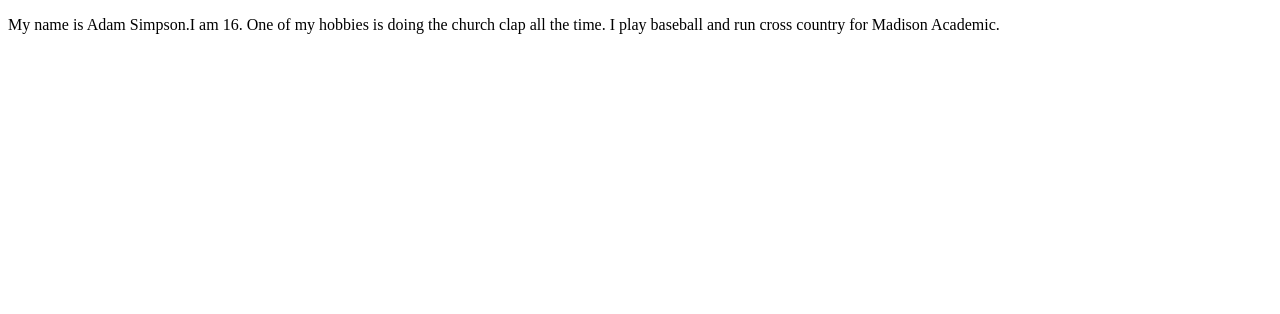
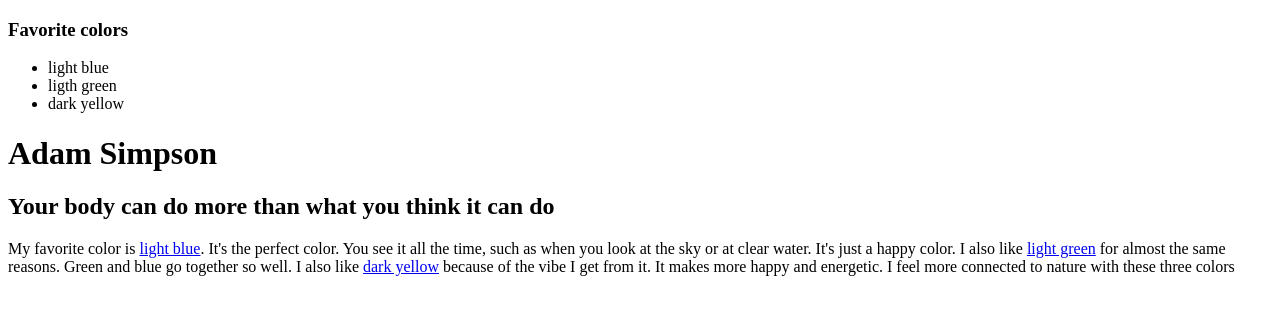
Before and after one commit to adambomb4550/adamsimpson, a plain HTML site: page index.html in a window 1280 px wide. Drawn offline with Linux system fonts and the light colour scheme.

Commit message:
update to personal site 1/24/19

```diff
--- a/index.html
+++ b/index.html
@@ -10,9 +10,32 @@
 
     <body>
 
-        <p>My name is Adam Simpson.I am 16. One of my hobbies is doing the church clap all the time. I play baseball and run cross country for Madison Academic.</p>
+      <div class="container">
+
+        <div class="nav">
+
+      <h3>Favorite colors</h3>
+      <ul>
+        <li>light blue</li>
+        <li>ligth green</li>
+        <li>dark yellow</li>
+      </ul>
+
+    </div>
+
+
+
+      <div class="main">
+      <h1>Adam Simpson</h1>
+      <h2>Your body can do more than what you think it can do</h2>
+      <p>My favorite color is <a href="https://goo.gl/images/LbqRjQ">light blue</a>. It's the perfect color. You see it all the time, such as when you look at the sky or at clear water. It's just a happy color. I also like <a href="https://goo.gl/images/TFrTqB"> light green</a> for almost the same reasons. Green and blue go together so well. I also like <a href="https://goo.gl/images/g5E47e"> dark yellow</a> because of the vibe I get from it. It makes more happy and energetic. I feel more connected to nature with these three colors
+
+      </div>
+
+      </div>
 
     </body>
 
 
+
 </html>
```
Also changed, not shown: dark yellow.html (added), light blue.html (added), light green.html (added).
